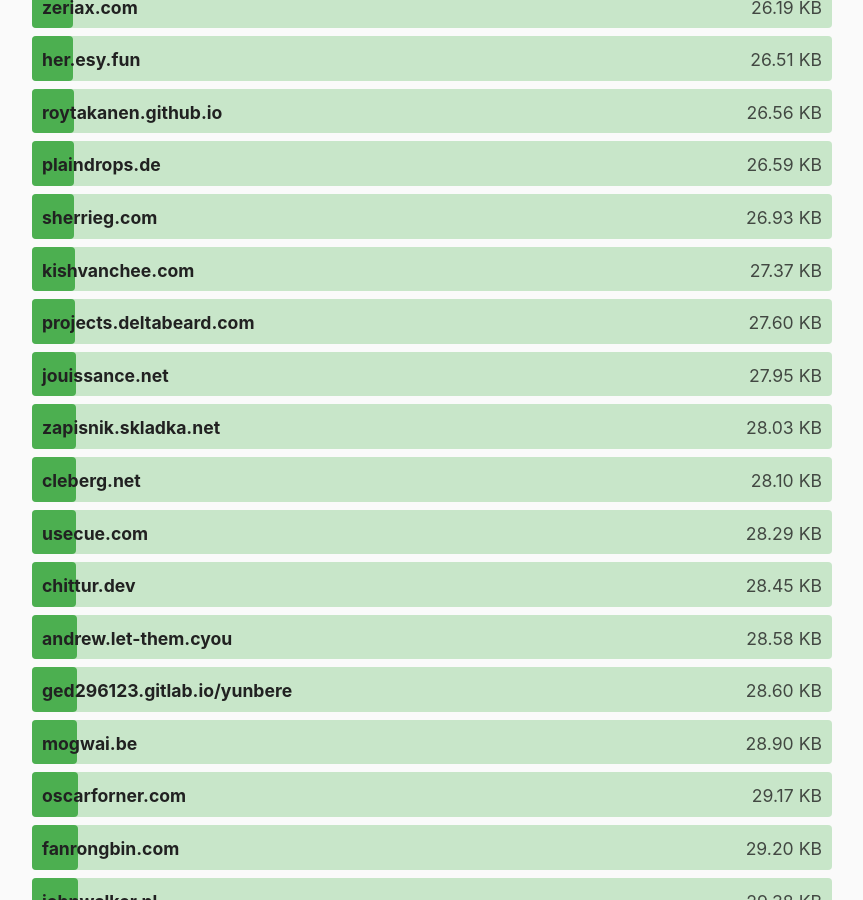
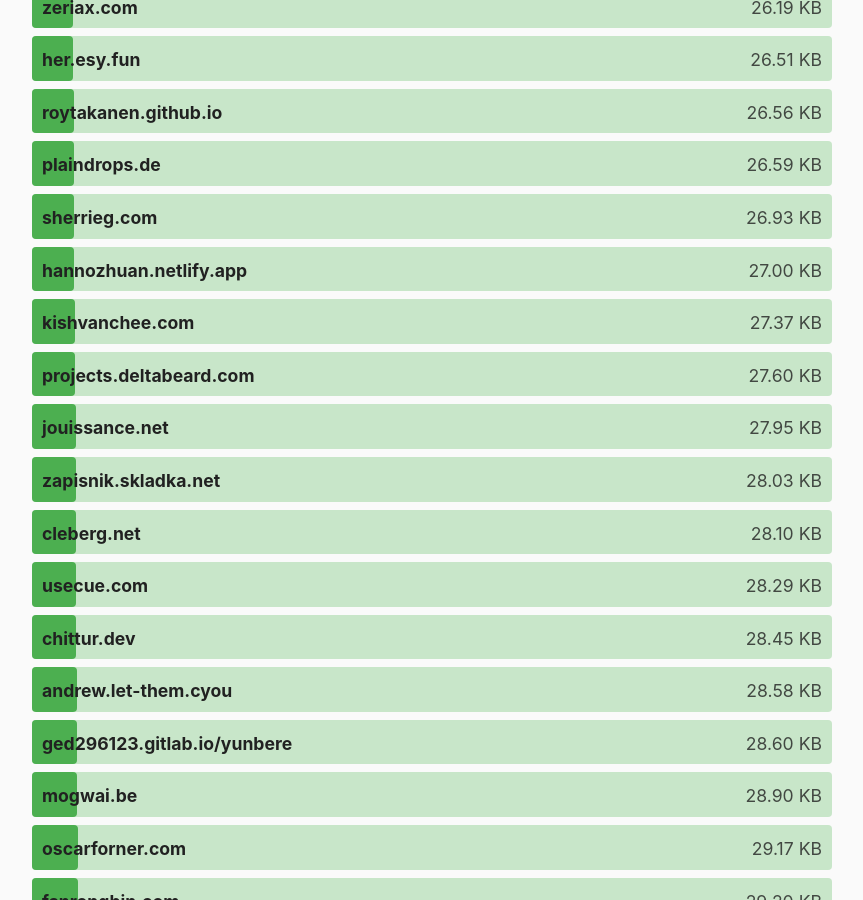
Before and after one commit to kevquirk/512kb.club, a Jekyll site: the page built from index.md, in a window 1280 px wide and 900 px high, scrolled down 10212 px. Shown: the whole window, without its empty margins (208-1071 px from the left). Built offline with Jekyll 4.4.1, drawn with Linux system fonts in a browser that asks for light colours.

Commit message:
Add hannozhuan.netlify.app

```diff
--- a/_data/sites.yml
+++ b/_data/sites.yml
@@ -1,3 +1,8 @@
+- domain: hannozhuan.netlify.app
+  url: https://hannozhuan.netlify.app/
+  size: 27
+  last_checked: 2025-08-05
+
 - domain: 0xedward.io
   url: https://0xedward.io/
   size: 41.02
```
